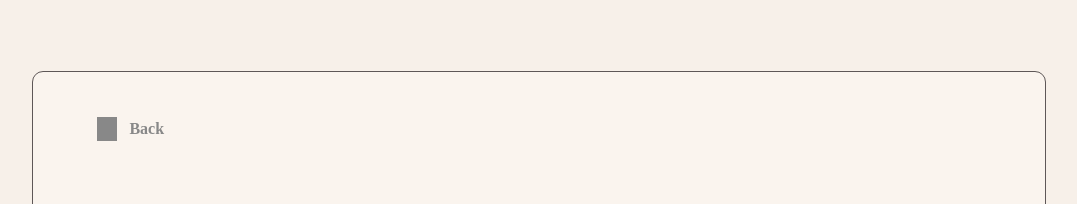
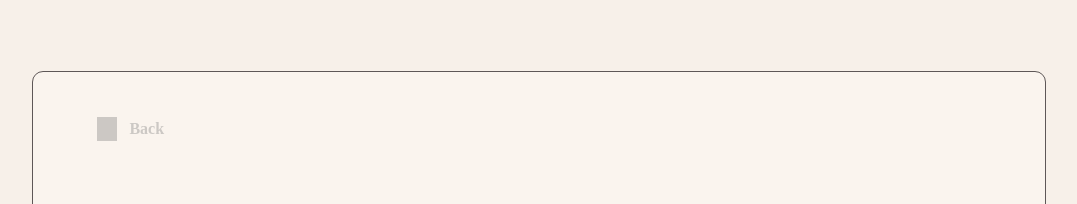
Before and after one commit to dadal00/AngularBasic, an Angular app in the folder product-app/: page / in a window 1280 px wide. Shown: the top 204 px of the page, without its empty margins (101-1178 px from the left). Built offline with nearby package versions, Linux system fonts and the light colour scheme.

Commit message:
back nav

```diff
--- a/product-app/src/app/core/background/go-back/go-back.component.css
+++ b/product-app/src/app/core/background/go-back/go-back.component.css
@@ -15,9 +15,6 @@
   display: flex;
   flex-direction: row;
 }
-.back-container:active {
-  opacity: 0.6;
-}
 .back-text {
   font-size: 1rem;
   margin-left: 1vw;
--- a/product-app/src/app/core/background/go-back/go-back.component.html
+++ b/product-app/src/app/core/background/go-back/go-back.component.html
@@ -1,4 +1,8 @@
-<div class="back-container">
+<div
+  class="back-container"
+  (click)="goBack()"
+  [style.opacity]="currentPath === '/' ? '0.4' : '1'"
+>
   <div class="back-icon"></div>
   <p class="back-text">Back</p>
 </div>
--- a/product-app/src/app/core/background/go-back/go-back.component.ts
+++ b/product-app/src/app/core/background/go-back/go-back.component.ts
@@ -1,4 +1,5 @@
 import { Component } from '@angular/core';
+import { Router } from '@angular/router';
 
 @Component({
   selector: 'goback-button',
@@ -7,4 +8,22 @@ import { Component } from '@angular/core';
   styleUrl: './go-back.component.css',
   standalone: true,
 })
-export class GoBackComponent {}
+export class GoBackComponent {
+  currentPath = '';
+
+  constructor(private router: Router) {
+    this.router.events.subscribe(() => {
+      this.currentPath = this.router.url;
+    });
+  }
+
+  goBack() {
+    if (this.currentPath == '/') {
+      return;
+    }
+    let pathParts = this.currentPath.split('/').filter(Boolean);
+    pathParts.pop();
+    const parentPath = '/' + pathParts.join('/');
+    this.router.navigate([parentPath]);
+  }
+}
--- a/product-app/src/app/features/home/home.component.css
+++ b/product-app/src/app/features/home/home.component.css
@@ -11,9 +11,9 @@
   height: 100%;
   border-radius: 11px;
   font-weight: bold;
-    color: #F5F5F5;
-    background-color: #72AAE6;
-    border: 1px solid #5E5757;
+  color: #f5f5f5;
+  background-color: #72aae6;
+  border: 1px solid #5e5757;
   user-select: none;
 }
 .home-button:active {
```
Lines whose indentation alone changed are shown as unchanged.
